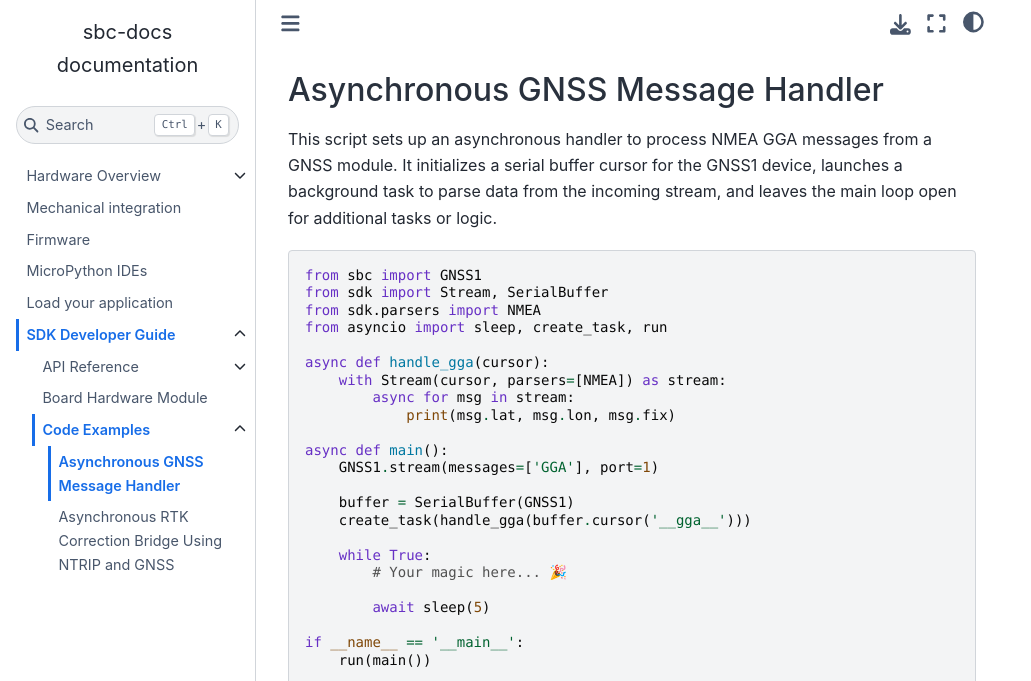
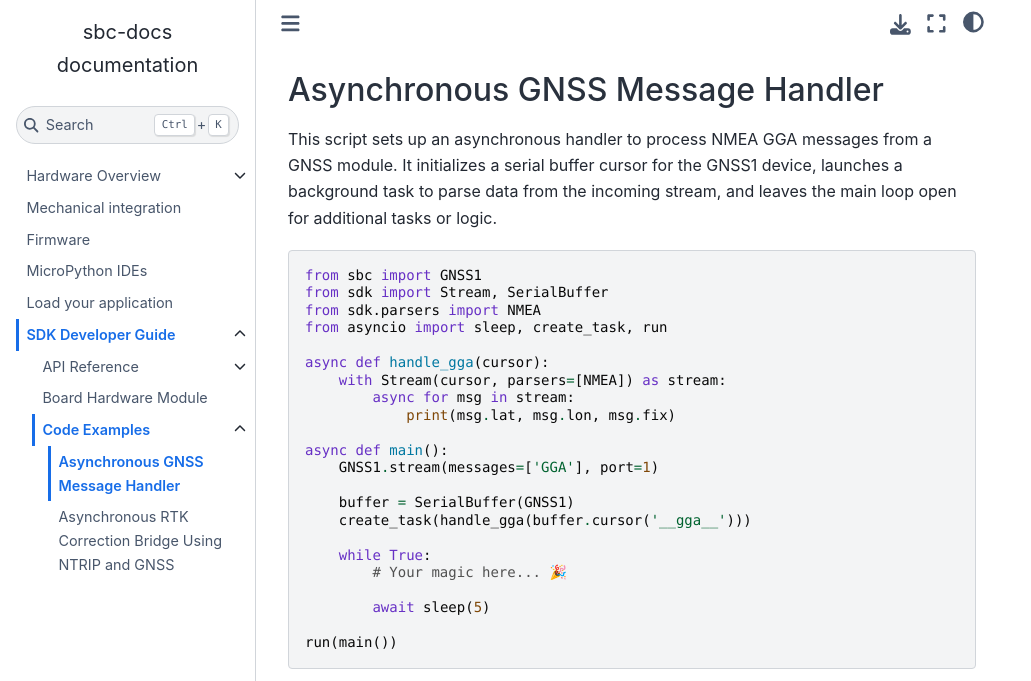
Before and after one commit to EPS-Works/sbc-docs, a Sphinx documentation site: the page built from source/sdk/examples/async_gnss_stream.md, in a window 1280 px wide and 967 px high, cut to the strip 0-681 px from the top of the window. Shown: the whole strip, without its empty margins (0-1031 px from the left). Built offline with Sphinx 7.4.7 and the Sphinx Book theme 1.1.4, drawn with Linux system fonts in a browser that asks for light colours.

Commit message:
docs: fix examples for micropython
macropython does not have __name__ == "__main__" support

````diff
--- a/source/sdk/examples/async_gnss_stream.md
+++ b/source/sdk/examples/async_gnss_stream.md
@@ -25,8 +25,7 @@ async def main():
 
         await sleep(5)
 
-if __name__ == '__main__':
-    run(main())
+run(main())
 ```
 
 ```{eval-rst}
````
Also changed, not shown: source/sdk/examples/ntrip_forward.md (+1 -4 lines).
